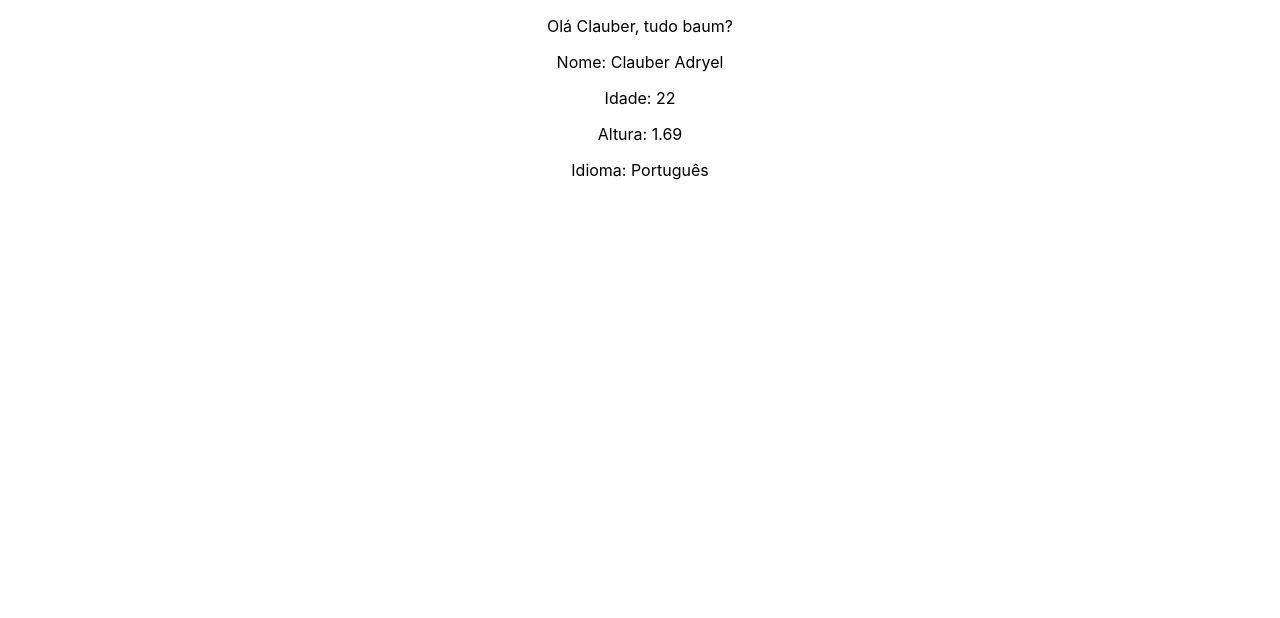
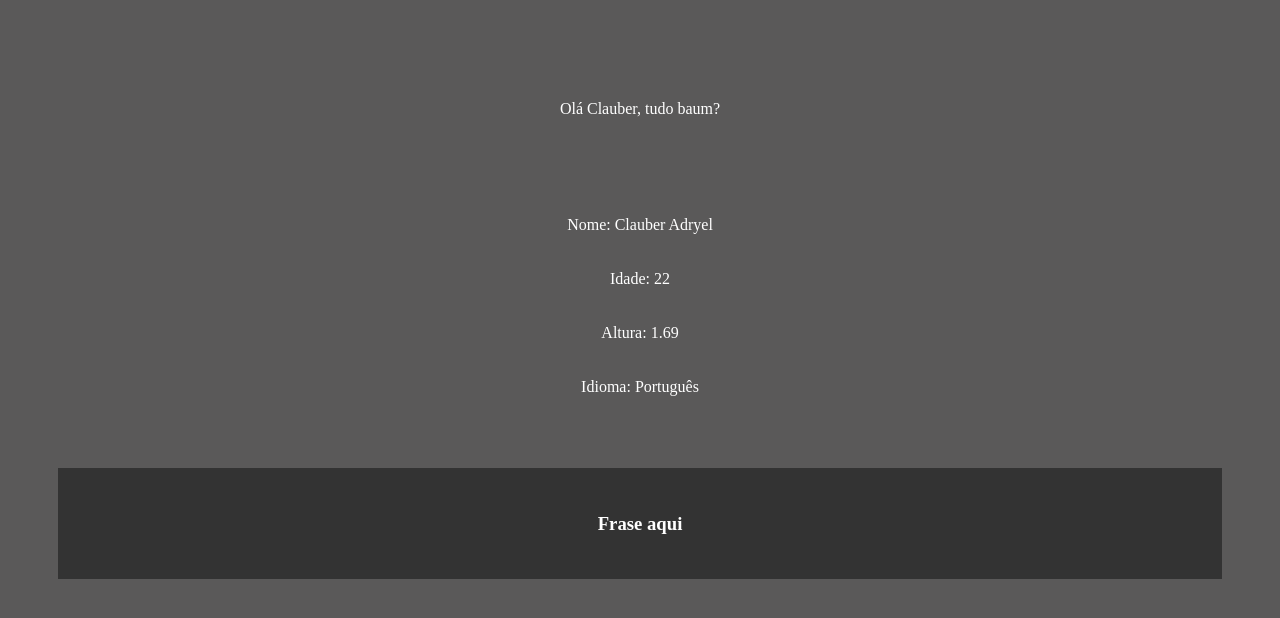
Before and after one commit to Adryel0713/react-log, a React (Create React App) app in the folder meu-primeiro-programa/: page / in a window 1280 px wide. Shown: the top 618 px of the page. Built offline with nearby package versions, Linux system fonts and the light colour scheme.

Commit message:
Testando CSS agora..

```diff
--- a/meu-primeiro-programa/src/App.js
+++ b/meu-primeiro-programa/src/App.js
@@ -2,6 +2,7 @@ import './App.css';
 // import HelloWorld from "./components/HelloWorld";
 import SayMyName from './components/SayMyName';
 import Pessoa from './components/Pessoa';
+import Frases from "./components/Frases"
 
 function App() {
 
@@ -10,6 +11,7 @@ function App() {
     <div className="App"> {/* Ao invés de class, é className */}
         <p><SayMyName nome="Clauber"/></p>
         <p><Pessoa nome="Clauber Adryel" idade="22" altura="1.69" idioma="Português"/></p>
+        <p><Frases/></p>
     </div>
   );
 }
--- a/meu-primeiro-programa/src/components/Frases.js
+++ b/meu-primeiro-programa/src/components/Frases.js
@@ -1,7 +1,9 @@
+import styles from "./Frases.module.css";
+
 function Frases(){
 
     return (
-        <div>
+        <div className={styles.container_Teste}>
             <h3>Frase aqui</h3>
         </div>
     )
--- /dev/null
+++ b/meu-primeiro-programa/src/components/Frases.module.css
@@ -0,0 +1,7 @@
+.container_Teste{
+    background-color: #333;
+}
+.container_Teste h3{
+    color: white;
+    padding: 1rem;
+}
--- a/meu-primeiro-programa/src/index.css
+++ b/meu-primeiro-programa/src/index.css
@@ -1,13 +1,9 @@
-body {
-  margin: 0;
-  font-family: -apple-system, BlinkMacSystemFont, 'Segoe UI', 'Roboto', 'Oxygen',
-    'Ubuntu', 'Cantarell', 'Fira Sans', 'Droid Sans', 'Helvetica Neue',
-    sans-serif;
-  -webkit-font-smoothing: antialiased;
-  -moz-osx-font-smoothing: grayscale;
+* {
+  padding: 10px;
 }
-
-code {
-  font-family: source-code-pro, Menlo, Monaco, Consolas, 'Courier New',
-    monospace;
+body{
+  background-color: #5a5959;
 }
+p{
+  color: white;
+}
```
